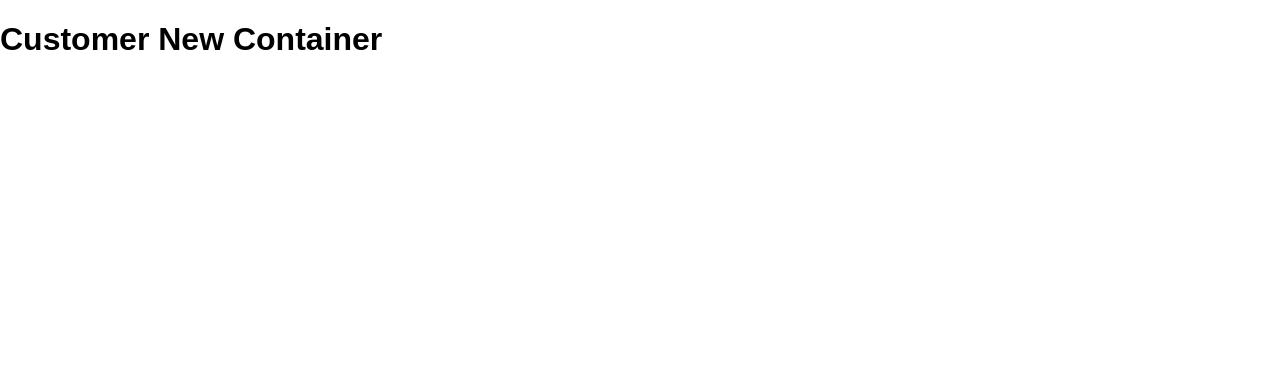
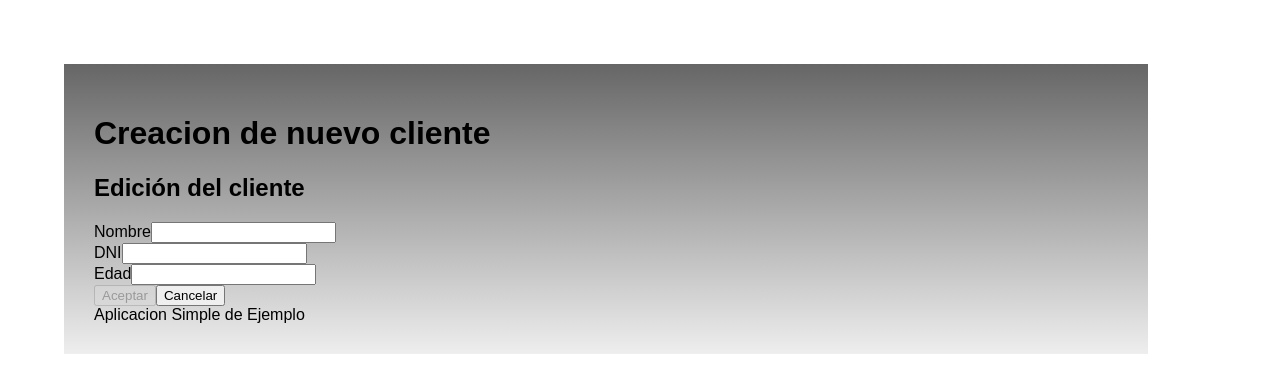
Before and after one commit to a7xfernandez/customer-app, a React (Create React App) app: page /customers/new in a window 1280 px wide. Shown: the top 392 px of the page. Built offline with nearby package versions, Linux system fonts and the light colour scheme.

Commit message:
Agregando el nuevo componente src/containers/NewCustomerContainer.js

```diff
--- a/db.json
+++ b/db.json
@@ -4,7 +4,7 @@
       "id": "27000000",
       "dni": "27000000",
       "name": "PEDRO PARAMO",
-      "age": 521
+      "age": 522
     },
     {
       "id": "30000000",
--- a/src/App.js
+++ b/src/App.js
@@ -4,6 +4,7 @@
 import HomeContainer from './containers/HomeContainer';
 import CustomersContainer from './containers/CustomersContainer';
 import CustomerContainer from './containers/CustomerContainer';
+import NewCustomerContainer from './containers/NewCustomerContainer';
 
 class App extends Component {
 
@@ -16,7 +17,7 @@
           <Route exact path="/" component={HomeContainer}></Route>
           <Route exact path="/customers" component={CustomersContainer}></Route>
           <Switch>
-            <Route path="/customers/new" component={this.renderCustomerNewContainer}></Route>
+            <Route path="/customers/new" component={NewCustomerContainer}></Route>
             <Route path="/customers/:dni"
                     component={props => <CustomerContainer dni={props.match.params.dni} />}></Route>
           </Switch>
--- a/src/components/CustomerEdit.js
+++ b/src/components/CustomerEdit.js
@@ -1,8 +1,10 @@
 import React from 'react';
 import PropTypes from 'prop-types';
-import { reduxForm, Field/*, isSubmitting*/ } from 'redux-form';
+import { reduxForm, Field,/*, isSubmitting*/ } from 'redux-form';
+//import { connect } from 'react-redux';
 import { setPropsAsInitial } from '../helpers/setPropsAsInitial';
 import CustomerActions from './CustomersActions';
+import { Prompt } from 'react-router-dom';
 /*
 const isRequired = value => (
     !value && "Este campo es requerido"
@@ -38,9 +40,9 @@
 const toUpper = value => value && value.toUpperCase();
 const toLower = value => value && value.toLowerCase();
 const onlyGrow = (value, previousValue, values) =>
-        value && previousValue && (value > previousValue ? value : previousValue)
+        value && (!previousValue  ? value : (value > previousValue ? value : previousValue));
 
-const CustomerEdit = ({name, dni, age, handleSubmit, submitting, onBack}) => {
+const CustomerEdit = ({name, dni, age, handleSubmit, submitting, onBack, pristine, submitSucceeded}) => {
     return (
         <div>
             <h2>Edición del cliente</h2>
@@ -69,9 +71,17 @@
                     normalize={onlyGrow}
                 ></Field>
                 <CustomerActions>
-                    <button type="submit" disabled={submitting} >Aceptar</button>
-                    <button onClick= {onBack}>Cancelar</button>
+                    <button type="submit" disabled={ pristine || submitting } >
+                        Aceptar
+                    </button>
+                    <button type="button" disabled={submitting} onClick={onBack}>
+                        Cancelar
+                    </button>
                 </CustomerActions>
+                <Prompt
+                    when={!pristine && !submitSucceeded}
+                    message="Se perderán los datos si continúa"
+                ></Prompt>
             </form>
         </div>
     );
--- /dev/null
+++ b/src/containers/NewCustomerContainer.js
@@ -0,0 +1,51 @@
+import React, { Component } from 'react';
+//import PropTypes from 'prop-types';
+import AppFrame from './../components/AppFrame'
+import CustomerEdit from '../components/CustomerEdit';
+import { connect } from 'react-redux';
+import { withRouter } from 'react-router-dom';
+
+class NewCustomerContainer extends Component {
+
+    handleSubmit = () =>{
+
+    }
+
+    handleOnSubmitSuccess = () =>{
+        this.props.history.goBack();
+    }
+
+
+
+    handleOnBack = () =>{
+
+    }
+
+
+
+
+
+    renderBody = () =>{
+        return <CustomerEdit onSubmit = {this.handleSubmit}
+                    onSubmitSucces={this.handleOnSubmitSuccess}
+                    onBack = {this.handleOnBack}
+                ></CustomerEdit>
+    }
+
+    render() {
+        return (
+            <div>
+                <AppFrame
+                    header = {'Creacion de nuevo cliente'}
+                    body = {this.renderBody()}
+                ></AppFrame>
+            </div>
+        );
+    }
+}
+
+NewCustomerContainer.propTypes = {
+
+};
+
+export default withRouter(connect(null,null)(NewCustomerContainer));
```
